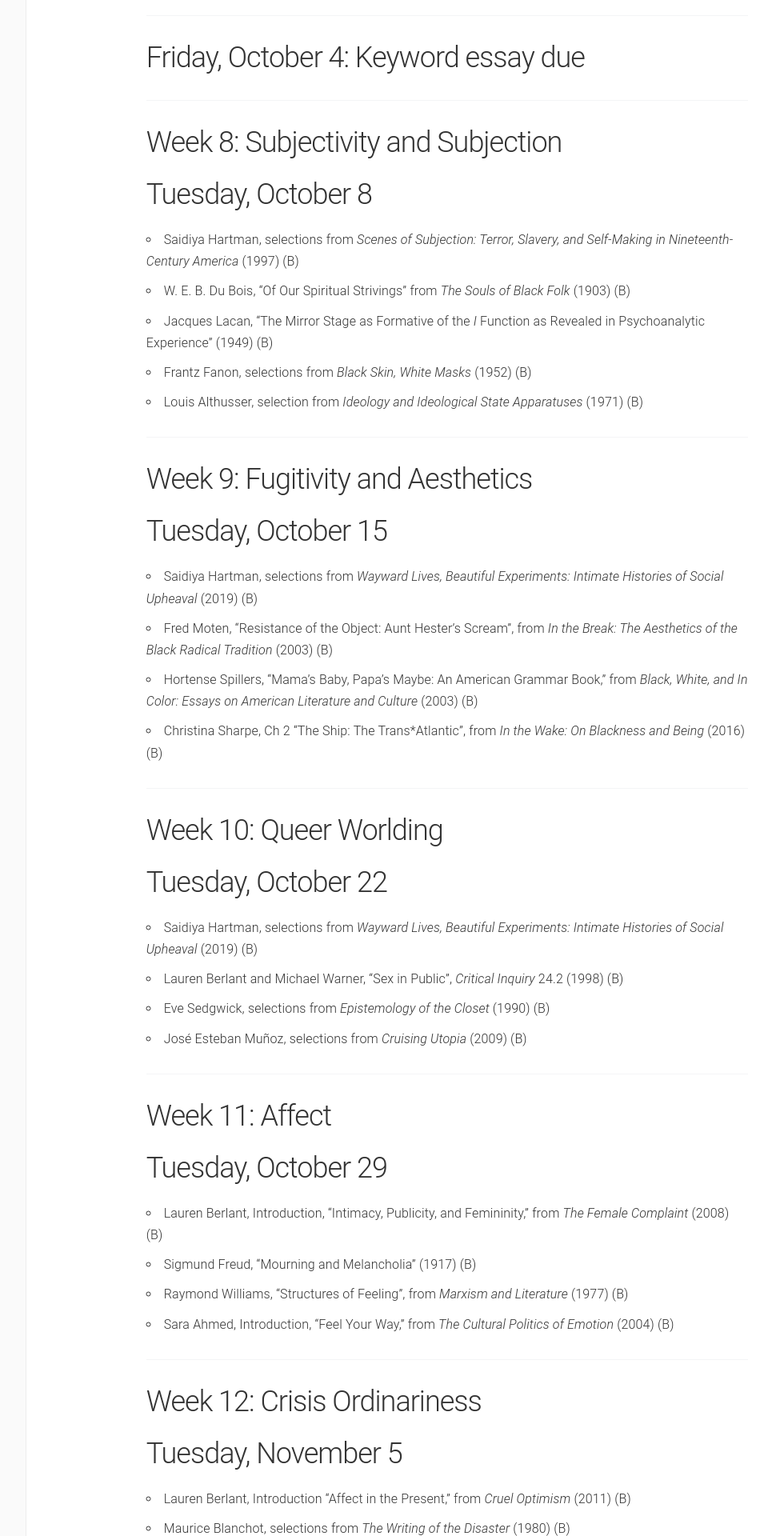
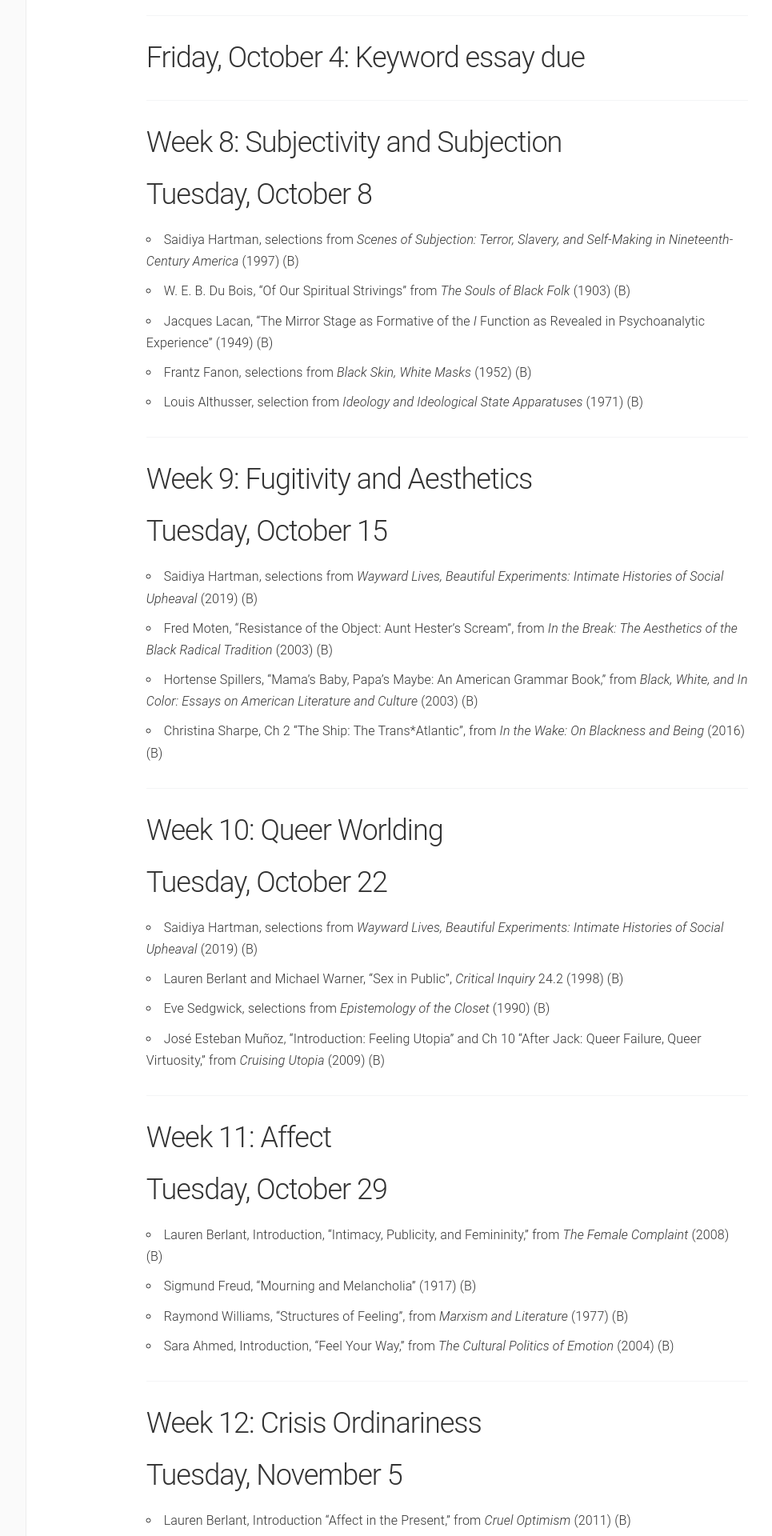
Before and after one commit to lcthomas/eng681f19, a Jekyll site: the page built from schedule.md, in a window 1280 px wide. Shown: the part 3080-5000 px from the top of the page at 80% size, without its empty margins (180-1145 px from the left). Built offline with Jekyll 4.4.1, drawn with Linux system fonts in a browser that asks for light colours.

Commit message:
Muñoz reading

```diff
--- a/schedule.md
+++ b/schedule.md
@@ -100,7 +100,7 @@ navigation: 3
 * Saidiya Hartman, selections from _Wayward Lives, Beautiful Experiments: Intimate Histories of Social Upheaval_ (2019) (B)
 * Lauren Berlant and Michael Warner, "Sex in Public", _Critical Inquiry_ 24.2 (1998) (B)
 * Eve Sedgwick, selections from _Epistemology of the Closet_ (1990) (B)
-* José Esteban Muñoz, selections from _Cruising Utopia_ (2009) (B)
+* José Esteban Muñoz, "Introduction: Feeling Utopia" and Ch 10 "After Jack: Queer Failure, Queer Virtuosity," from _Cruising Utopia_ (2009) (B)
 
 ----
 
```
